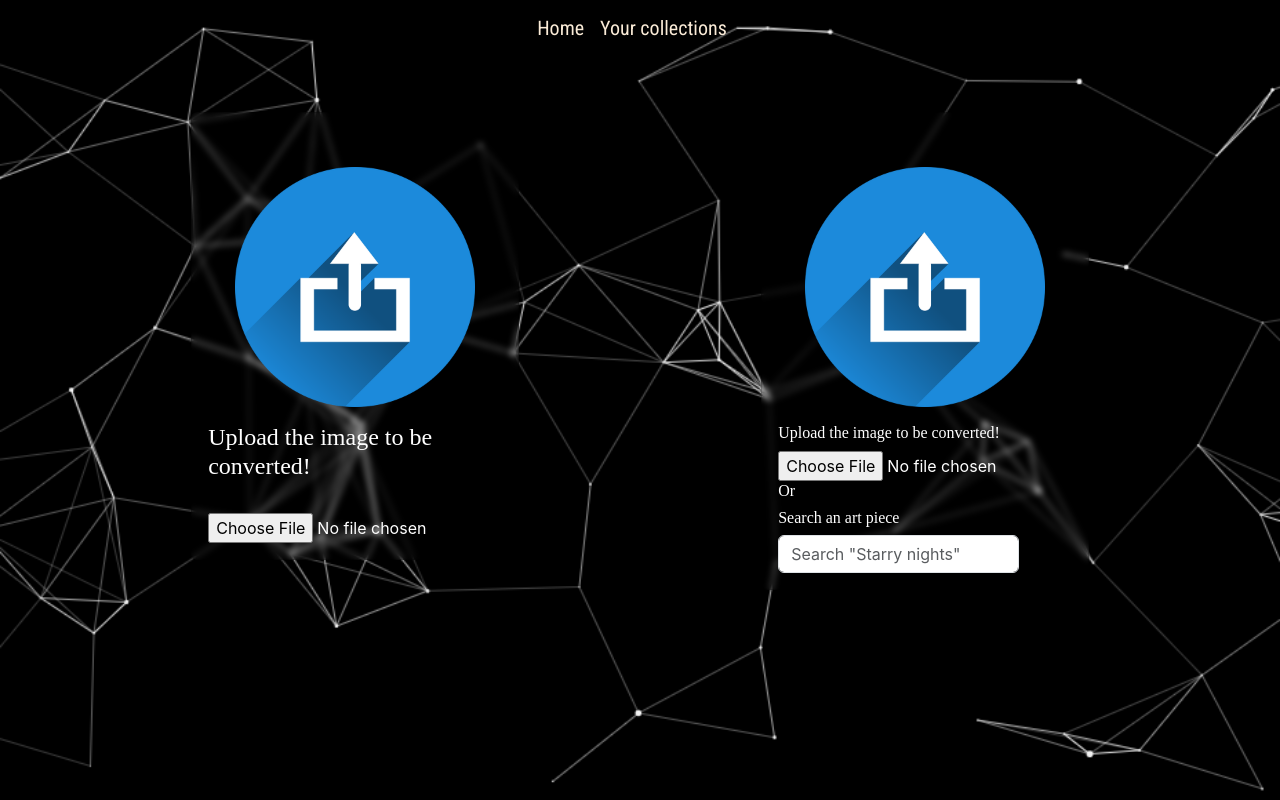
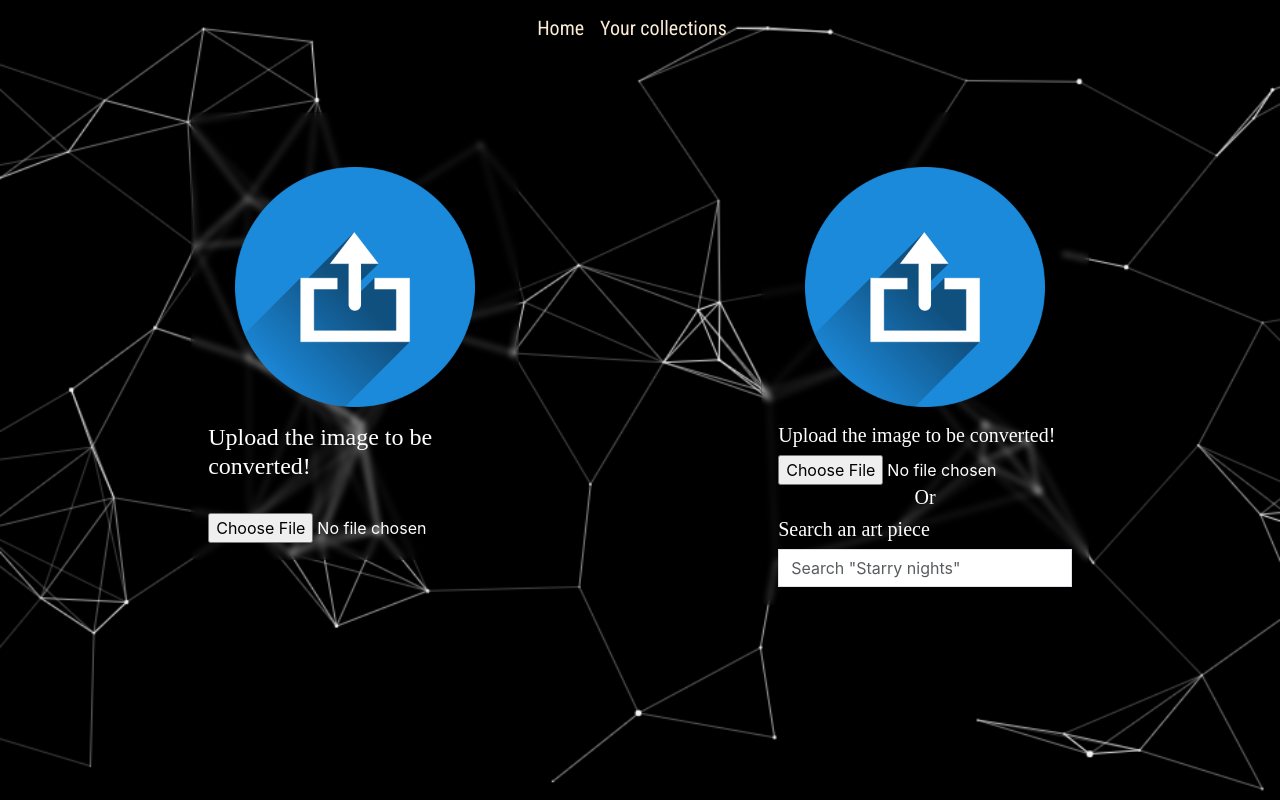
Before and after one commit to mohitpg/VideoStyler, a React (Create React App) app in the folder frontend/: page / in a window 1280 px wide. Built offline with nearby package versions, Linux system fonts and the light colour scheme.

Commit message:
finalized search feature

```diff
--- a/frontend/src/Home.js
+++ b/frontend/src/Home.js
@@ -16,8 +16,11 @@ function Home(){
       (e.target.files.length===1)?setFile2(URL.createObjectURL(e.target.files[0])):setFile2(uploadimg);
      }
     async function handleSearch(){
-      const q=localStorage.getItem('api');
-      const tempimg= await fetch(q);
+      const id=localStorage.getItem('api');
+      const path=await fetch("https://api.artic.edu/api/v1/artworks/"+id+"?fields=image_id");
+      const pathval= await path.json();
+      let qpath=pathval.config.iiif_url+"/"+pathval.data.image_id+"/full/843,/0/default.jpg";
+      const tempimg= await fetch(qpath);
       const currImage= await tempimg.blob();
       setFile2(URL.createObjectURL(currImage));
     }
--- /dev/null
+++ b/frontend/src/homecomp/Render.js
@@ -0,0 +1,19 @@
+import Row from 'react-bootstrap/Row';
+import Col from 'react-bootstrap/Col';
+import Button from 'react-bootstrap/Button'
+
+function Render(props){
+    function subclickhandler(){
+        props.onclick(props.val.id);
+    }
+    return(
+        <Row>
+            <Col xs={10}>
+                <Button variant='light' style={{fontSize:'0.75rem',width:'100%',textAlign:'left',borderRadius:"0%"}}
+                onClick={subclickhandler}>{props.val.title}</Button>
+            </Col>
+        </Row>
+    )
+}
+
+export default Render;
--- a/frontend/src/homecomp/Search.css
+++ b/frontend/src/homecomp/Search.css
@@ -16,7 +16,7 @@
     margin: auto;
 }
 #cardtitle1{
-    font-size: 1rem;
+    font-size: 1.25rem;
     font-family: 'Alegreya Sans';
 }
 #sform:focus{
--- a/frontend/src/homecomp/Search.js
+++ b/frontend/src/homecomp/Search.js
@@ -4,19 +4,36 @@ import Card from 'react-bootstrap/Card';
 import Form from 'react-bootstrap/Form';
 import Row from 'react-bootstrap/Row';
 import Col from 'react-bootstrap/Col';
+import Render from "./Render";
 
 function Search (props){
     const [search,setSearch]=useState("");
+    const [buttonval,setButtonval]=useState([]);
+    function stopper(e){
+      e.preventDefault();
+    }
     function uploadHandler(e){
       props.onupload(e);
+    }
+    function clickHandler(id){
+      console.log(id);
+      localStorage.setItem("api",id);
+      setSearch("");
+      setButtonval([]);
+      props.onsearch();
     }
     async function changeHandler(e){
       let qparam=e.target.value;
       setSearch(e.target.value);
+      if(!e.target.value || search===""){
+        setButtonval([]);
+        return;
+      }
       qparam=qparam.replace(/ /g,'%20');
-      let finparam="https://api.artic.edu/api/v1/artworks/search?q="+qparam+"&limit=5&fields=title";
+      let finparam="https://api.artic.edu/api/v1/artworks/search?q="+qparam+"&limit=3&fields=title,id";
       const res= await fetch(finparam);
       const apival= await res.json();
+      setButtonval(apival.data)
     }
     return (
         <Card className="text-white" id="cardm">
@@ -26,14 +43,16 @@ function Search (props){
             <Form >
                 <input type="file" name="imageinput" onChange={uploadHandler} />
             </Form>
-            <Card.Title id="cardtitle1">Or</Card.Title>
+            <Card.Title id="cardtitle1" style={{textAlign:'center'}}>Or</Card.Title>
             <Card.Title id="cardtitle1">Search an art piece</Card.Title>
             <Form>
               <Row>
-                <Col xs={10}>
-                  <Form.Control value={search} onChange={changeHandler} placeholder='Search "Starry nights" ' id='sform' />
+                <Col xs={12}>
+                  <Form.Control value={search} onChange={changeHandler} onSubmit={stopper} placeholder='Search "Starry nights" '
+                   id='sform' style={{borderRadius:'0%'}} autoComplete="off"/>
                 </Col>
               </Row>
+              {buttonval.map(data => <Render val={data} onclick={clickHandler} />)}
             </Form>
           </Card.Body>
         </Card>
```
